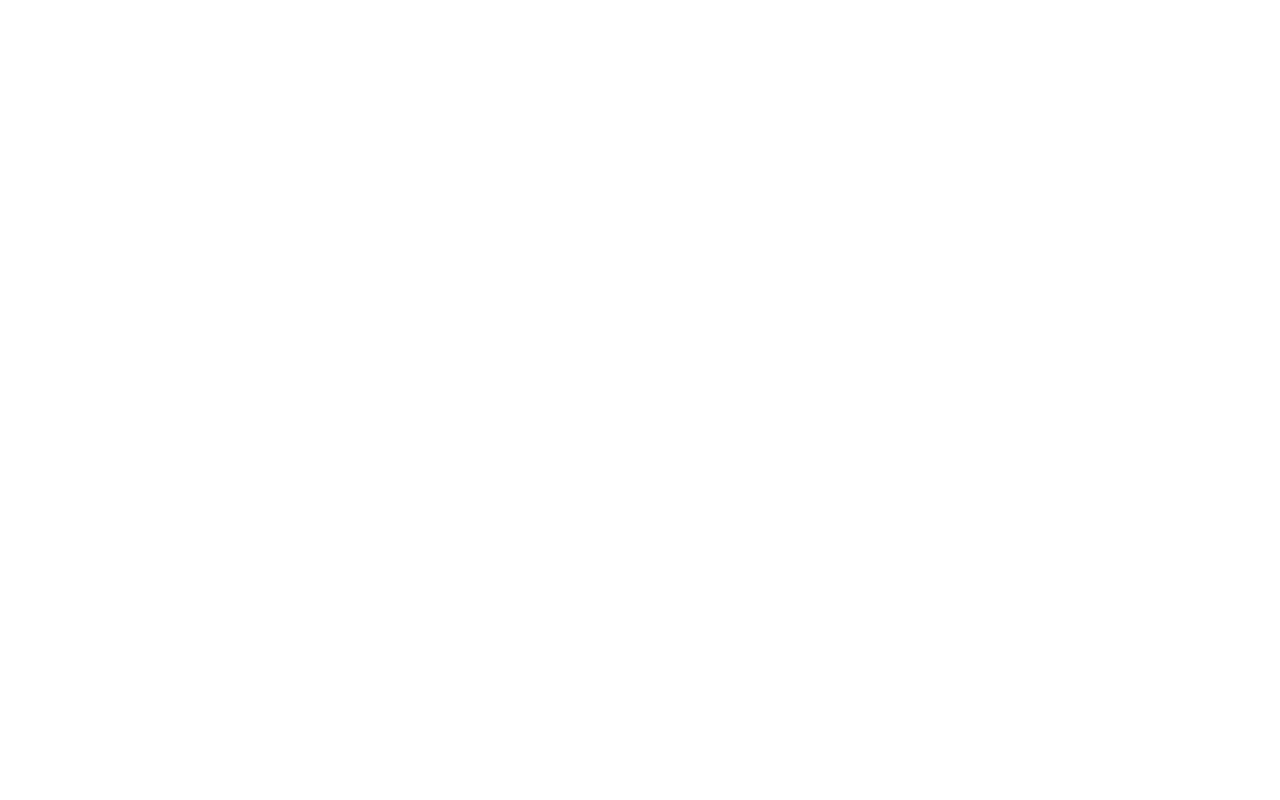
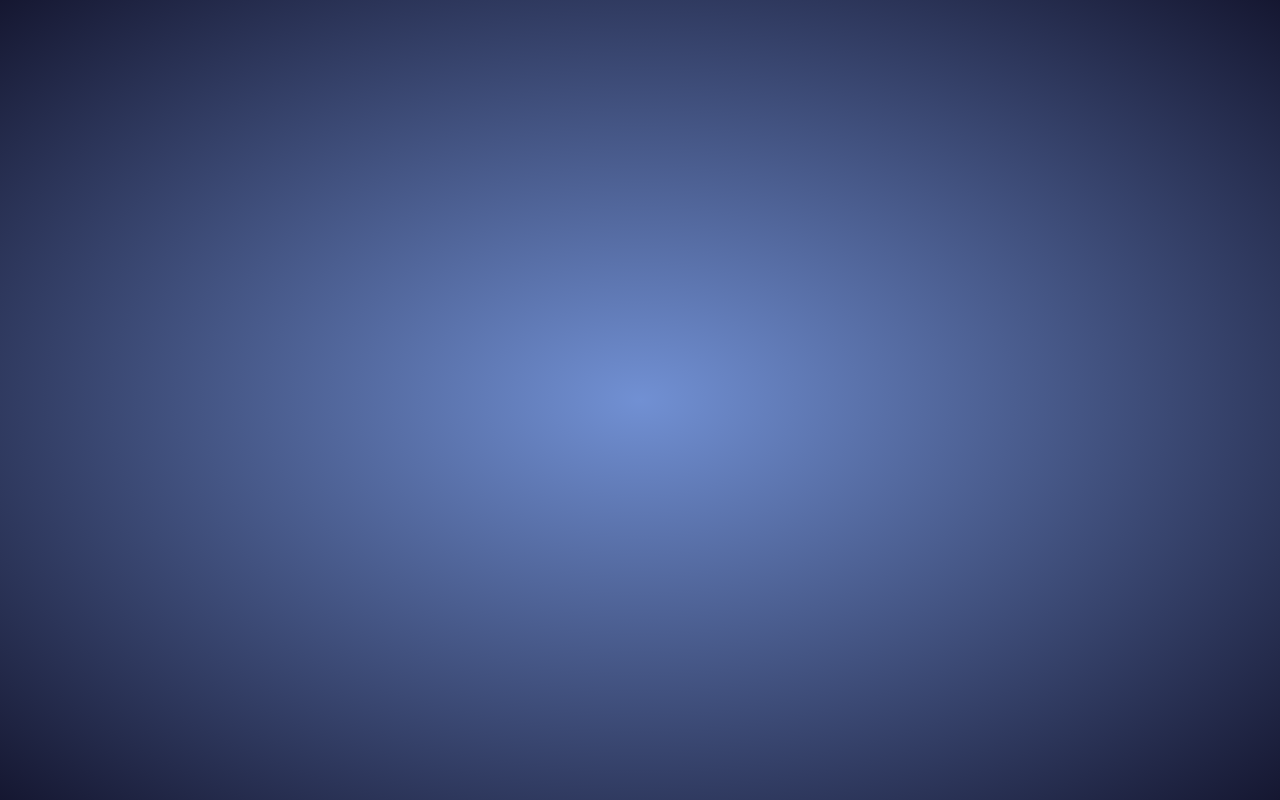
Before and after one commit to dersuprogg/js-countdown-timer, a plain HTML site: page index.html in a window 1280 px wide. Drawn offline with Linux system fonts and the light colour scheme.

Commit message:
Add and style hero section

```diff
--- a/index.html
+++ b/index.html
@@ -7,5 +7,7 @@
     <script src="app.js" defer></script>
     <title>JS Counter Timer</title>
   </head>
-  <body></body>
+  <body>
+    <main class="hero"></main>
+  </body>
 </html>
--- a/styles.css
+++ b/styles.css
@@ -41,3 +41,9 @@ h6 {
 #__next {
   isolation: isolate;
 }
+
+.hero {
+  width: 100%;
+  height: 100dvh;
+  background: radial-gradient(#7190d3, #151731);
+}
```
